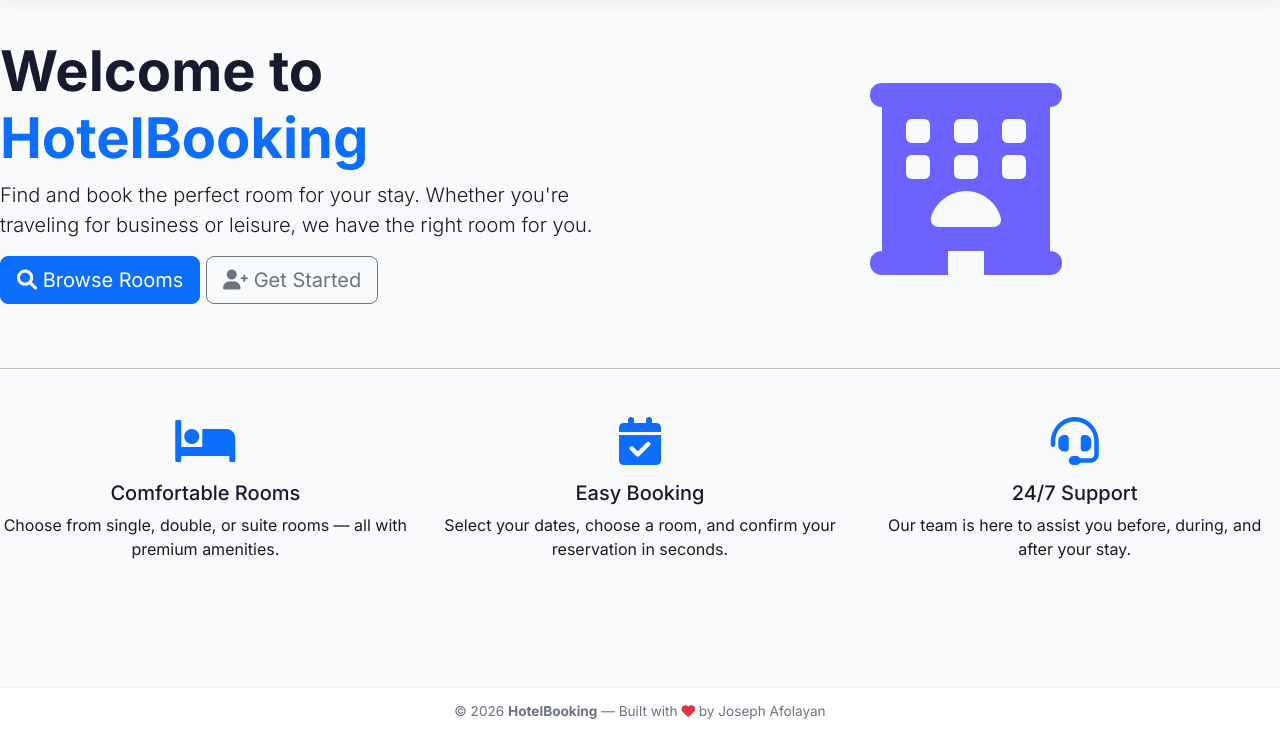
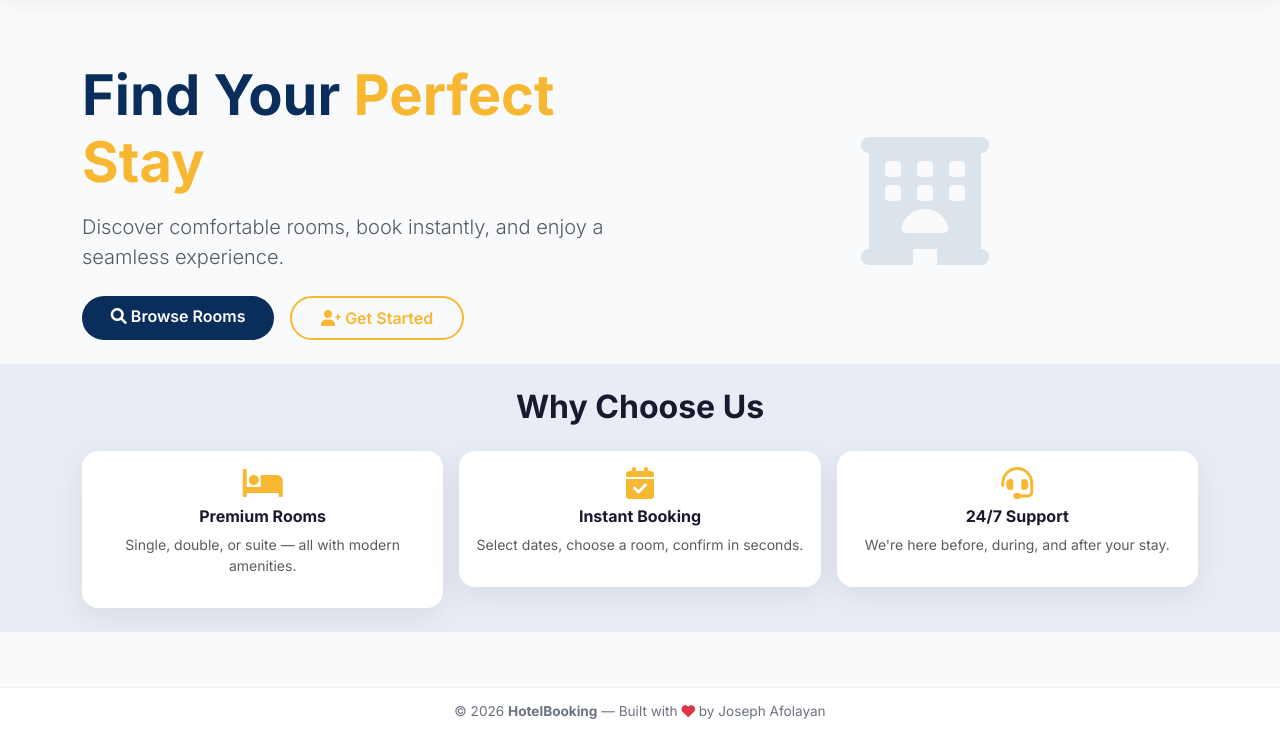
Before and after one commit to Ajtech27/Booking-System, a Flask app: page / in a window 1280 px wide. Shown: the part 66-800 px from the top of the page. Run offline with Flask 3, Linux system fonts and the light colour scheme.

Commit message:
new index file

```diff
--- a/backend/app/templates/index.html
+++ b/backend/app/templates/index.html
@@ -4,47 +4,63 @@
 
 {% block content %}
 
+<!-- Hero -->
+<section class="py-4">
+    <div class="container">
         <div class="row align-items-center">
             <div class="col-lg-6">
-        <h1 class="display-4 fw-bold">Welcome to <span class="text-primary">HotelBooking</span></h1>
-        <p class="lead">
-            Find and book the perfect room for your stay. Whether you're traveling for business or leisure,
-            we have the right room for you.
+                <h1 class="display-4 fw-bold text-primary-dark">
+                    Find Your <span class="text-accent">Perfect Stay</span>
+                </h1>
+                <p class="lead text-muted mt-3">
+                    Discover comfortable rooms, book instantly, and enjoy a seamless experience.
                 </p>
-        <p class="lead">
-            <a href="{{ url_for('rooms.list_rooms') }}" class="btn btn-primary btn-lg">
+                <div class="mt-4 d-flex gap-3 flex-wrap">
+                    <a href="{{ url_for('rooms.list_rooms') }}" class="btn btn-primary-solid">
                         <i class="fas fa-search"></i> Browse Rooms
                     </a>
                     {% if not current_user.is_authenticated %}
-                <a href="{{ url_for('auth.register') }}" class="btn btn-outline-secondary btn-lg">
+                        <a href="{{ url_for('auth.register') }}" class="btn btn-outline-accent">
                             <i class="fas fa-user-plus"></i> Get Started
                         </a>
                     {% endif %}
-        </p>
-    </div>
-    <div class="col-lg-6 text-center">
-        <i class="fas fa-hotel" style="font-size: 12rem; color: #6c63ff;"></i>
                 </div>
             </div>
-
-<hr class="my-5" />
-
-<div class="row text-center">
-    <div class="col-md-4">
-        <i class="fas fa-bed fa-3x text-primary mb-3"></i>
-        <h5>Comfortable Rooms</h5>
-        <p>Choose from single, double, or suite rooms — all with premium amenities.</p>
-    </div>
-    <div class="col-md-4">
-        <i class="fas fa-calendar-check fa-3x text-primary mb-3"></i>
-        <h5>Easy Booking</h5>
-        <p>Select your dates, choose a room, and confirm your reservation in seconds.</p>
-    </div>
-    <div class="col-md-4">
-        <i class="fas fa-headset fa-3x text-primary mb-3"></i>
-        <h5>24/7 Support</h5>
-        <p>Our team is here to assist you before, during, and after your stay.</p>
+            <div class="col-lg-6 text-center mt-4 mt-lg-0">
+                <i class="fas fa-hotel" style="font-size: 8rem; color: var(--primary-light); opacity: 0.12;"></i>
             </div>
         </div>
+    </div>
+</section>
+
+<!-- Features -->
+<section class="py-4 bg-soft-primary">
+    <div class="container">
+        <h2 class="text-center fw-bold mb-4">Why Choose Us</h2>
+        <div class="row g-3">
+            <div class="col-md-4 text-center">
+                <div class="card-modern p-3">
+                    <i class="fas fa-bed fa-2x text-accent mb-2"></i>
+                    <h6 class="fw-bold">Premium Rooms</h6>
+                    <p class="text-muted small">Single, double, or suite — all with modern amenities.</p>
+                </div>
+            </div>
+            <div class="col-md-4 text-center">
+                <div class="card-modern p-3">
+                    <i class="fas fa-calendar-check fa-2x text-accent mb-2"></i>
+                    <h6 class="fw-bold">Instant Booking</h6>
+                    <p class="text-muted small">Select dates, choose a room, confirm in seconds.</p>
+                </div>
+            </div>
+            <div class="col-md-4 text-center">
+                <div class="card-modern p-3">
+                    <i class="fas fa-headset fa-2x text-accent mb-2"></i>
+                    <h6 class="fw-bold">24/7 Support</h6>
+                    <p class="text-muted small">We're here before, during, and after your stay.</p>
+                </div>
+            </div>
+        </div>
+    </div>
+</section>
 
 {% endblock %}
```
Lines whose indentation alone changed are shown as unchanged.
